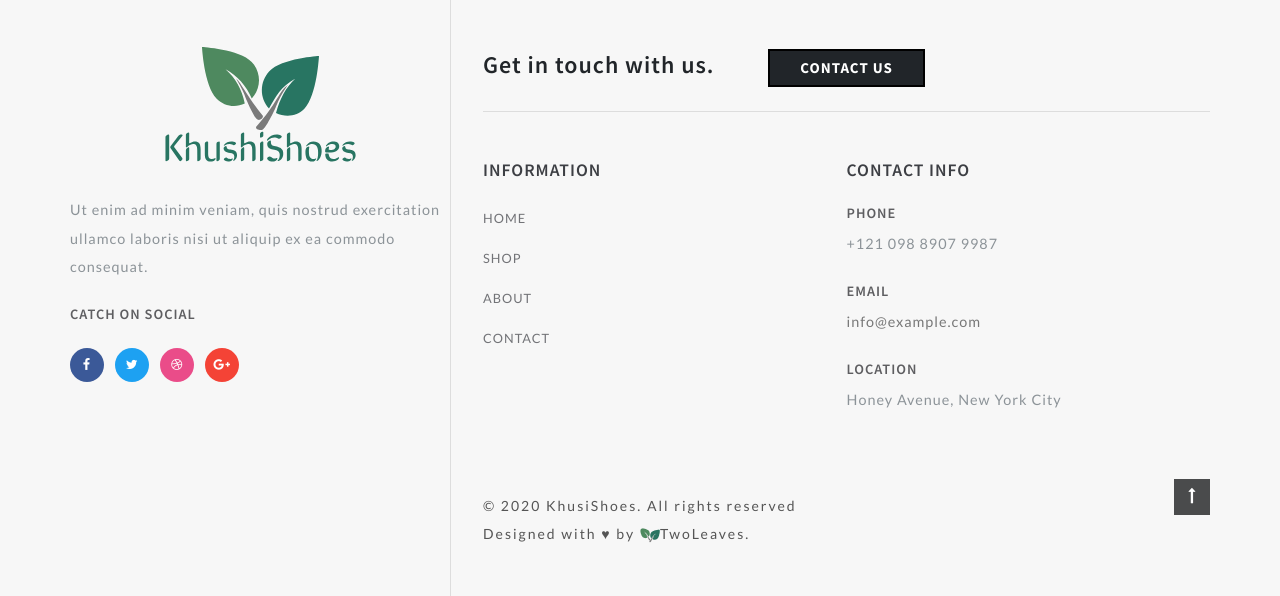
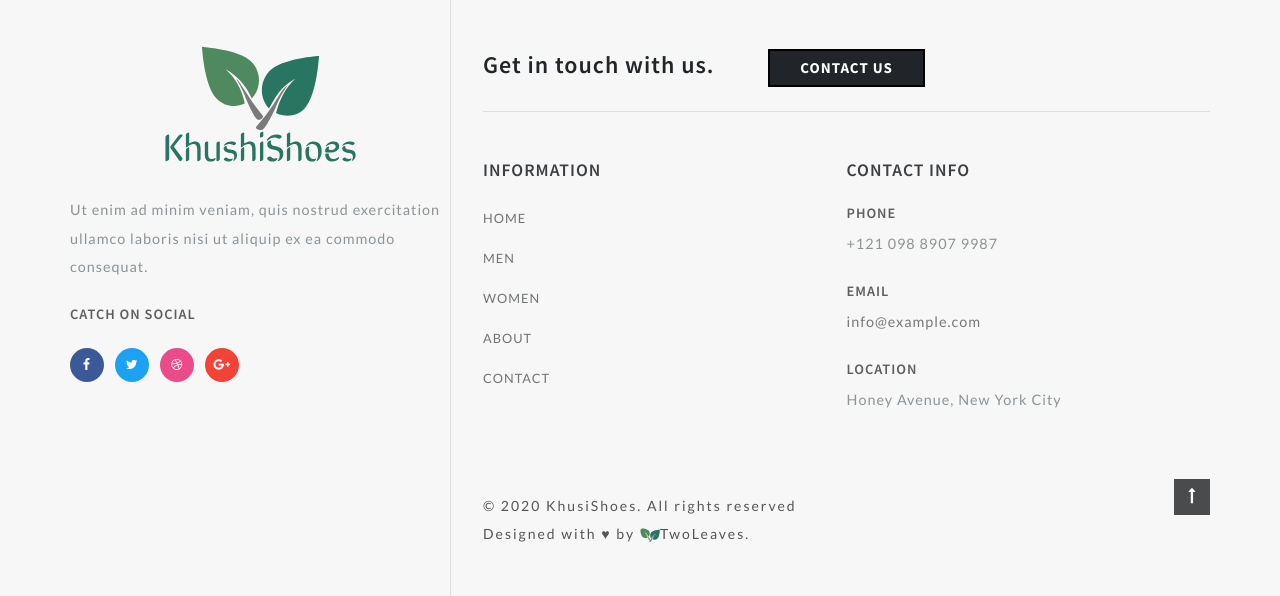
Before and after one commit to Yubby-Shoes/Yubby-shoes, a Django app: page /about/ in a window 1280 px wide. Shown: the part 3604-4200 px from the top of the page. Run offline with Django 3.2, Linux system fonts and the light colour scheme; some libraries are stand-ins or nearby versions.

Commit message:
[update] footer with nav links

```diff
--- a/pages/templates/pages/utils/footer.html
+++ b/pages/templates/pages/utils/footer.html
@@ -49,7 +49,10 @@
                 <a href="{% url 'pages:index' %}">Home</a>
               </li>
               <li class="mt-3">
-                <a href="{% url 'pages:shop' %}">Shop</a>
+                <a href="{% url 'pages:shop' %}">Men</a>
+              </li>
+              <li class="mt-3">
+                <a href="{% url 'pages:shop_women' %}">Women</a>
               </li>
               <li class="mt-3">
                 <a href="{% url 'pages:about' %}">About</a>
```
